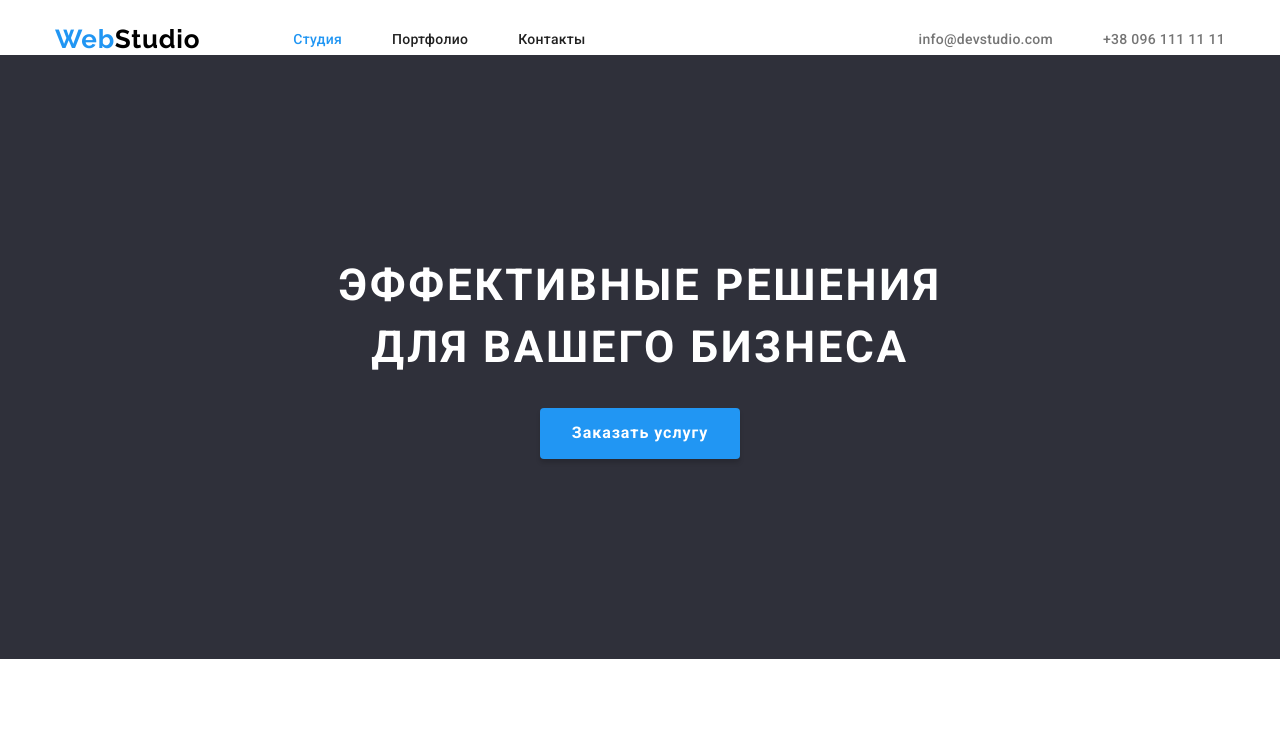
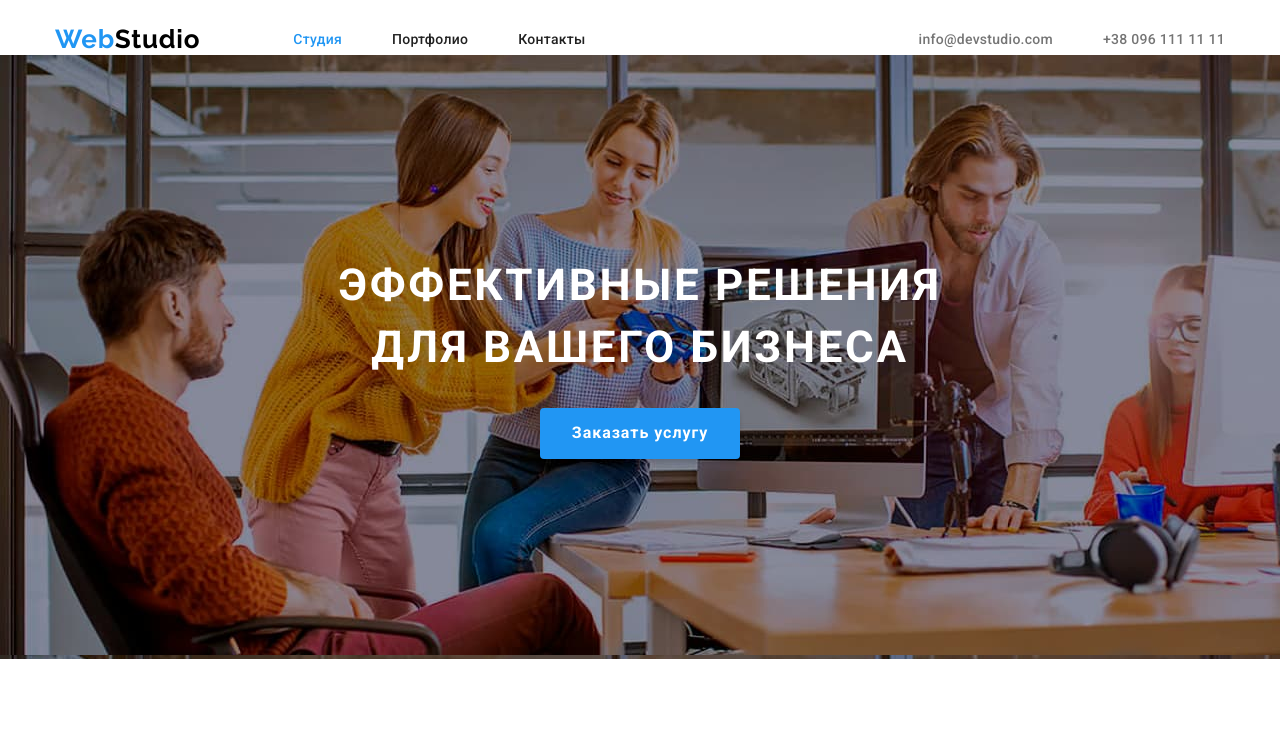
Before and after one commit to StanislavKokin/goit-markup-hw-04, a plain HTML site: page index.html in a window 1280 px wide. Shown: the top 746 px of the page. Drawn offline with Linux system fonts and the light colour scheme.

Commit message:
добавляет фото-фон герою

```diff
--- a/css/style.css
+++ b/css/style.css
@@ -51,6 +51,7 @@ footer {
 
 .hero {
   background-color: var(--fon);
+  background-image: url(../images/Img\ герой.jpg);
   text-align: center;
   padding-top: 200px;
   padding-bottom: 200px;
```
Also changed, not shown: images/Img герой.jpg (added).
